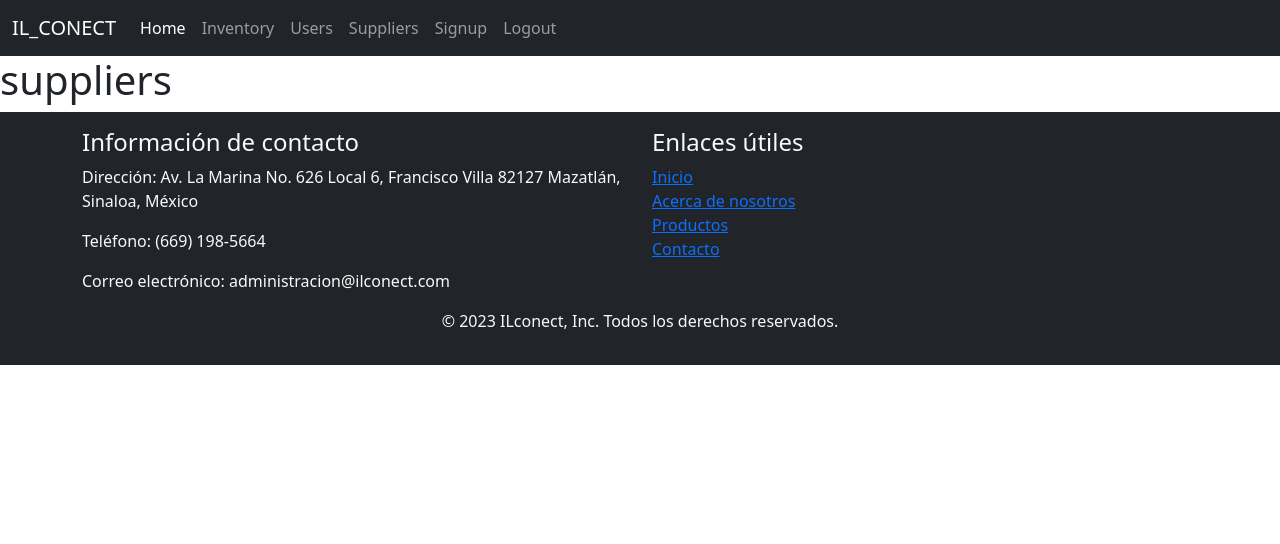
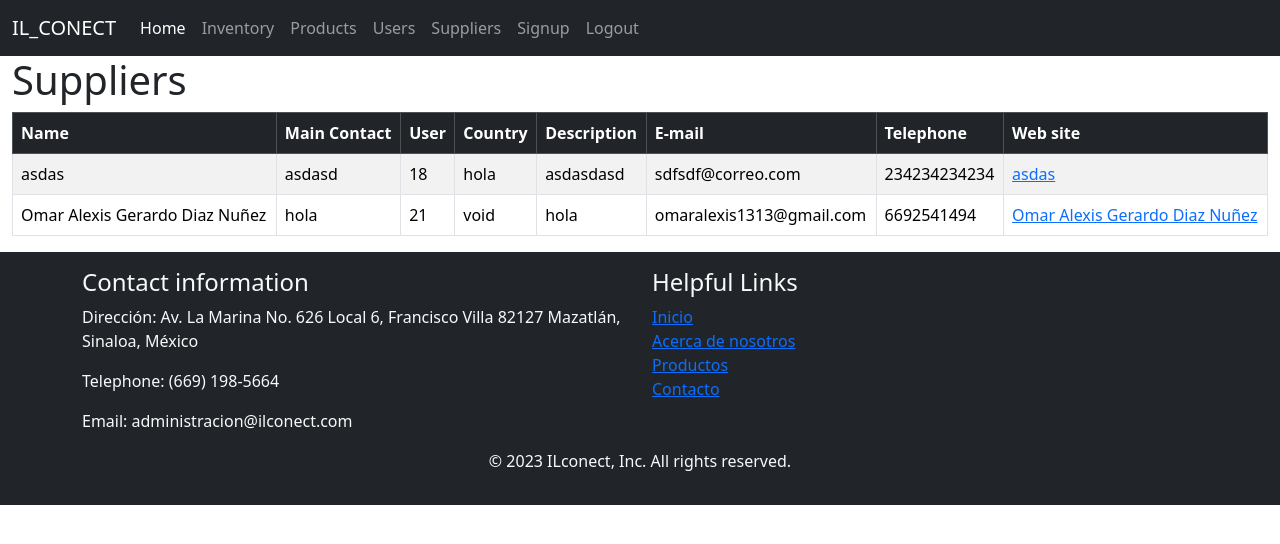
Before and after one commit to snooze1313/il_conect, a Django app: page /suppliers/ in a window 1280 px wide. Shown: the top 544 px of the page. Run offline with Django 4.2, Linux system fonts and the light colour scheme; a user stored in the database is signed in; data comes from the database, SQL or seed files in the repository; both versions use the stored data as it was after the commit; some libraries are stand-ins or nearby versions.

Commit message:
dos tablas ya jalan jijjija
la tabla de suppliers y productos ya funcionan y estan relacionadas con usuarios, aun hay bastante margen de mejora

```diff
--- a/ilconect/settings.py
+++ b/ilconect/settings.py
@@ -118,6 +118,8 @@ USE_TZ = True
 
 STATIC_URL = 'static/'
 
+LOGIN_URL = '/'
+
 # Default primary key field type
 # https://docs.djangoproject.com/en/4.1/ref/settings/#default-auto-field
 
--- a/inventory/models.py
+++ b/inventory/models.py
@@ -3,3 +3,25 @@ from django.contrib.auth.models import User
 
 
 # Create your models here.
+
+class Supplier(models.Model):
+    name = models.CharField(max_length=255)
+    maincontact = models.CharField(max_length=255, null=True)
+    telephone = models.IntegerField(null=True)
+    email = models.EmailField(null=True)
+    website = models.URLField(null=True)
+    country = models.TextField(max_length=255, null=True)
+    description = models.TextField(max_length=255, null=True)
+    user = models.ForeignKey(User, on_delete=models.CASCADE, null=True)
+    def __str__(self):
+        return self.name
+
+
+class Products(models.Model):
+    name = models.CharField(max_length=255)
+    description = models.TextField(max_length=255)
+    price = models.DecimalField(max_digits=12, decimal_places=2)
+    user = models.ForeignKey(User, on_delete=models.CASCADE, null=True)
+    supplier = models.ForeignKey(Supplier, on_delete=models.CASCADE)
+    def __str__(self):
+        return self.name
--- a/inventory/templates/base.html
+++ b/inventory/templates/base.html
@@ -36,6 +36,9 @@
               <a class="nav-link" href="/inventory">Inventory</a>
             </li>
             <li class="nav-item">
+              <a class="nav-link" href="/products">Products</a>
+            </li>
+            <li class="nav-item">
               <a class="nav-link" href="/users">Users</a>
             <li class="nav-item">
               <a class="nav-link" href="/suppliers">Suppliers</a>
@@ -59,13 +62,13 @@
       <div class="container">
         <div class="row">
           <div class="col-md-6">
-            <h4>Información de contacto</h4>
+            <h4>Contact information</h4>
             <p>Dirección: Av. La Marina No. 626 Local 6, Francisco Villa 82127 Mazatlán, Sinaloa, México</p>
-            <p>Teléfono: (669) 198-5664</p>
-            <p>Correo electrónico: administracion@ilconect.com</p>
+            <p>Telephone: (669) 198-5664</p>
+            <p>Email: administracion@ilconect.com</p>
           </div>
           <div class="col-md-6">
-            <h4>Enlaces útiles</h4>
+            <h4>Helpful Links</h4>
             <ul class="list-unstyled">
               <li><a href="https://ilconect.com/" target="_blank">Inicio</a></li>
               <li><a href="https://ilconect.com/empresa/" target="_blank">Acerca de nosotros</a></li>
@@ -74,7 +77,7 @@
             </ul>
           </div>
         </div>
-        <p class="text-center">&copy; 2023 ILconect, Inc. Todos los derechos reservados.</p>
+        <p class="text-center">&copy; 2023 ILconect, Inc. All rights reserved.</p>
       </div>
     </footer>
 
--- a/inventory/templates/new_supplier.html
+++ b/inventory/templates/new_supplier.html
@@ -2,4 +2,10 @@
 
 {% block content %}
 <h1>new supplier</h1>
+
+<form method="post">
+    {% csrf_token %}
+    {{ form.as_p }}
+<button type="submit">Done</button>
+
 {% endblock %}
--- a/inventory/templates/suppliers.html
+++ b/inventory/templates/suppliers.html
@@ -1,5 +1,41 @@
 {% extends 'base.html' %}
 
 {% block content %}
-<h1>suppliers</h1>
+
+<div class="container-fluid">
+    <h1>Suppliers</h1>
+    </div>
+
+    <div class="container-fluid">
+        <table class="table table-striped table-hover table-bordered mx-auto">
+            <thead>
+                <tr class="table-dark">
+                    <th>Name</th>
+                    <th>Main Contact</th>
+                    <th>User</th>
+                    <th>Country</th>
+                    <th>Description</th>
+                    <th>E-mail</th>
+                    <th>Telephone</th>
+                    <th>Web site</th>
+                </tr>
+            </thead>
+            <tbody>
+                {% for supplier in suppliers %}
+                <tr>
+                    <td><a href="modify_user/" class="text-decoration-none text-reset">{{ supplier.name }}</a></td>
+                    <td>{{ supplier.maincontact }}</td>
+                    <td>{{ supplier.user_id }}</td>
+                    <td>{{ supplier.country }}</td>
+                    <td>{{ supplier.description }}</td>
+                    <td>{{ supplier.email }}</td>
+                    <td>{{ supplier.telephone }}</td>
+                    <td><a href="{{ supplier.website }}"> {{ supplier.name }}</a>
+                    </td>
+                </tr>
+                {% endfor %}
+            </tbody>
+        </table>
+    </div>
+
 {% endblock %}
--- a/inventory/views.py
+++ b/inventory/views.py
@@ -1,18 +1,19 @@
-from django.shortcuts import render, redirect
+from django.shortcuts import render, redirect, get_object_or_404
 from django.contrib.auth.forms import UserCreationForm
 from django.contrib.auth.models import User
 from django.http import HttpResponseRedirect
-from .forms import UserForm
+from .forms import *
 from django.contrib.auth import authenticate, login, logout
 from django.contrib.auth.decorators import login_required
 
 
 # Create your views here.
-@login_required(login_url='/',)
+@login_required
 def home(request):
     return render(request, 'home.html')
 
-@login_required(login_url='/')
+
+@login_required
 def singup(request):
     if request.method == 'POST':
         form = UserForm(request.POST)
@@ -42,56 +43,88 @@ def login_user(request):
     else:
         return render(request, 'login.html')
 
-@login_required(login_url='/')
+
+@login_required
 def logout_user(request):
     logout(request)
     return HttpResponseRedirect('/')
 
-@login_required(login_url='/')
+
+@login_required
 def inventory(request):
     return render(request, 'inventory.html')
 
-@login_required(login_url='/')
+#Pendiente de hacerlo funcionar con el nombre del usuario y no con el id
+@login_required
 def products(request):
-    return render(request, 'products.html')
+    products = Products.objects.all()
+    return render(request, 'products.html', {
+        'products': products
+        })
 
-@login_required(login_url='/')
+
+@login_required
 def new_product(request):
-    return render(request, 'new_product.html')
+    if request.method == 'POST':
+        form = ProductForm(request.POST)
+        if form.is_valid():
+            form.save()
+    else:
+        form = ProductForm()
+    return render(request, 'new_product.html', {'form': form})
 
-@login_required(login_url='/')
+
+@login_required
 def modify_product(request):
     return render(request, 'modify_product.html')
 
-@login_required(login_url='/')
+
+@login_required
 def suppliers(request):
-    return render(request, 'suppliers.html')
+    suppliers = Supplier.objects.all()
+    return render(request, 'suppliers.html', {
+        'suppliers': suppliers
+        })
 
-@login_required(login_url='/')
+
+@login_required
 def new_supplier(request):
-    return render(request, 'new_supplier.html')
+    if request.method == 'POST':
+        form = SupplierForm(request.POST)
+        if form.is_valid():
+            form.save()
+    else:
+        form = SupplierForm()
+    return render(request, 'new_supplier.html', {'form': form})
 
-@login_required(login_url='/')
+
+@login_required
 def modify_supplier(request):
     return render(request, 'modify_supplier.html')
 
-@login_required(login_url='/')
+
+@login_required
 def categories(request):
     return render(request, 'categories.html')
 
-@login_required(login_url='/')
+
+@login_required
 def new_category(request):
     return render(request, 'new_category.html')
 
-@login_required(login_url='/')
+
+@login_required
 def modify_category(request):
     return render(request, 'modify_category.html')
 
-@login_required(login_url='/')
+
+@login_required
 def users(request):
     users = User.objects.all()
-    return render(request, 'users.html', {'users': users})
+    return render(request, 'users.html', {
+        'users': users})
 
-@login_required(login_url='/')
+
+@login_required
 def modify_user(request):
     return render(request, 'modify_user.html')
```
Also changed, not shown: inventory/forms.py (+13 -0 lines), inventory/templates/new_product.html (+7 -1 lines), inventory/templates/products.html (+35 -1 lines), db.sqlite3, inventory/migrations/0001_initial.py (added), inventory/migrations/0002_supplier_products_supplier.py (added), inventory/migrations/0003_products_description_supplier_country_and_more.py (added).
